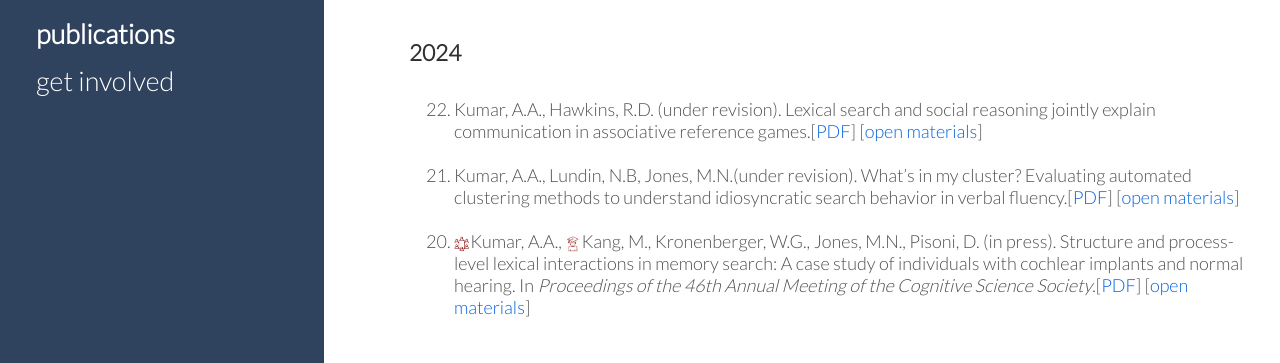
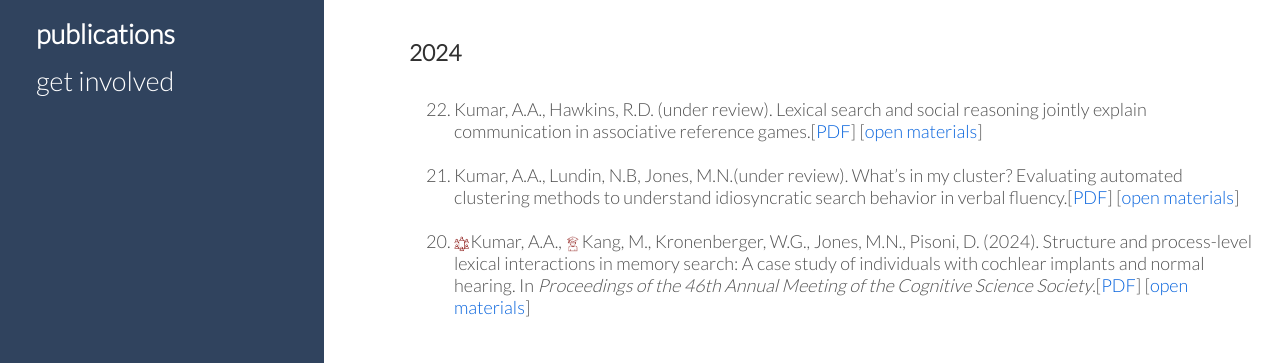
Before and after one commit to thelexiconlab/thelexiconlab.github.io, a Jekyll site: the page built from publications.html, in a window 1280 px wide and 900 px high. Shown: the part 438-801 px from the top of the window. Built offline with Jekyll 4.4.1, drawn with Linux system fonts in a browser that asks for light colours; Markdown is read by kramdown in place of the engine named in the settings.

Commit message:
update people and pubs

```diff
--- a/people.html
+++ b/people.html
@@ -16,8 +16,6 @@ order: 2
   <body>
 
     <h2><a href="#team">members</a> | <a href="#alumni">alumni</a> | <a href="#collaborators">collaborators</a> </h2>
-
-    <img src="https://thelexiconlab.github.io/images/team/lab_all.png" class="labimage" alt="...">
 
     <p><h2 id="team">lab members</h2> </p>
     <div class="profile">
--- a/publications.html
+++ b/publications.html
@@ -18,9 +18,9 @@ order: 4
 <li><div>Kumar, A.A., <img src ="/images/icons/undergrad.png" alt="ug icon" class = "papericon" title="undergraduate author">Chun, S., <img src ="/images/icons/undergrad.png" alt="ug icon" class = "papericon" title="undergraduate author">Sides, J. (in prep.). Boundary conditions in mental representations of object-state changes: A non-replication and extension.</div></li><br>
 <li><div>Kumar, A.A. (in prep.). Novel word learning from co-occurrence.</div></li><br>
 <h3 class="unindent"> 2024 </h3><br>
-<li><div>Kumar, A.A., Hawkins, R.D. (under revision). Lexical search and social reasoning jointly explain communication in associative reference games.[<a href="https://osf.io/preprints/psyarxiv/3a9kq" target="_blank" style="color:#0864dd;">PDF</a>] [<a href="https://github.com/hawkrobe/lexical-search-and-pragmatics" target="_blank" style="color:#0864dd;">open materials</a>]</div></li><br>
-<li><div>Kumar, A.A., Lundin, N.B, Jones, M.N.(under revision). What’s in my cluster? Evaluating automated clustering methods to understand idiosyncratic search behavior in verbal fluency.[<a href="https://osf.io/preprints/psyarxiv/9anmr" target="_blank" style="color:#0864dd;">PDF</a>] [<a href="https://github.com/thelexiconlab/fluency-switch-experiment" target="_blank" style="color:#0864dd;">open materials</a>]</div></li><br>
-<li><div><img src ="/images/icons/conference.png" alt="conference icon" class = "papericon">Kumar, A.A., <img src ="/images/icons/undergrad.png" alt="ug icon" class = "papericon" title="undergraduate author">Kang, M., Kronenberger, W.G., Jones, M.N., Pisoni, D. (in press). Structure and process-level lexical interactions in memory search: A case study of individuals with cochlear implants and normal hearing. In <i> Proceedings of the 46th Annual Meeting of the Cognitive Science Society</i>.[<a href="https://drive.google.com/file/d/1bVGQ8VQP5yoAcPEwUccNU6PJAWGw3vG1/view?usp=sharing" target="_blank" style="color:#0864dd;">PDF</a>] [<a href="https://github.com/thelexiconlab/cochlear-project" target="_blank" style="color:#0864dd;">open materials</a>]</div></li><br>
+<li><div>Kumar, A.A., Hawkins, R.D. (under review). Lexical search and social reasoning jointly explain communication in associative reference games.[<a href="https://osf.io/preprints/psyarxiv/3a9kq" target="_blank" style="color:#0864dd;">PDF</a>] [<a href="https://github.com/hawkrobe/lexical-search-and-pragmatics" target="_blank" style="color:#0864dd;">open materials</a>]</div></li><br>
+<li><div>Kumar, A.A., Lundin, N.B, Jones, M.N.(under review). What’s in my cluster? Evaluating automated clustering methods to understand idiosyncratic search behavior in verbal fluency.[<a href="https://osf.io/preprints/psyarxiv/9anmr" target="_blank" style="color:#0864dd;">PDF</a>] [<a href="https://github.com/thelexiconlab/whats-in-my-cluster" target="_blank" style="color:#0864dd;">open materials</a>]</div></li><br>
+<li><div><img src ="/images/icons/conference.png" alt="conference icon" class = "papericon">Kumar, A.A., <img src ="/images/icons/undergrad.png" alt="ug icon" class = "papericon" title="undergraduate author">Kang, M., Kronenberger, W.G., Jones, M.N., Pisoni, D. (2024). Structure and process-level lexical interactions in memory search: A case study of individuals with cochlear implants and normal hearing. In <i> Proceedings of the 46th Annual Meeting of the Cognitive Science Society</i>.[<a href="https://drive.google.com/file/d/1bVGQ8VQP5yoAcPEwUccNU6PJAWGw3vG1/view?usp=sharing" target="_blank" style="color:#0864dd;">PDF</a>] [<a href="https://github.com/thelexiconlab/cochlear-project" target="_blank" style="color:#0864dd;">open materials</a>]</div></li><br>
 <h3 class="unindent"> 2023 </h3><br>
 <li><div>Kumar, A.A., Apsel, M., Zhang, L., <img src ="/images/icons/undergrad.png" alt="ug icon" class = "papericon" title="undergraduate author">Xing, N., Jones. M.N. (2023). forager: A Python package and web interface for modeling mental search. <i>Behavior Research Methods</i> [<a href="https://psyarxiv.com/3y9df" target="_blank" style="color:#0864dd;">PDF</a>] [<a href="https://github.com/thelexiconlab/forager-analyses" target="_blank" style="color:#0864dd;">open materials</a>]</div></li><br>
 <li><div>Kumar, A.A., Steyers, M. (2023). Help me help you: A computational model for goal inference and action planning. In <i> Proceedings of the 45th Annual Meeting of the Cognitive Science Society</i>. [<a href="https://psyarxiv.com/f6gm3" target="_blank" style="color:#0864dd;">PDF</a>] [<a href="https://github.com/thelexiconlab/helping-behaviors" target="_blank" style="color:#0864dd;">open materials</a>]</div></li><br>
```
